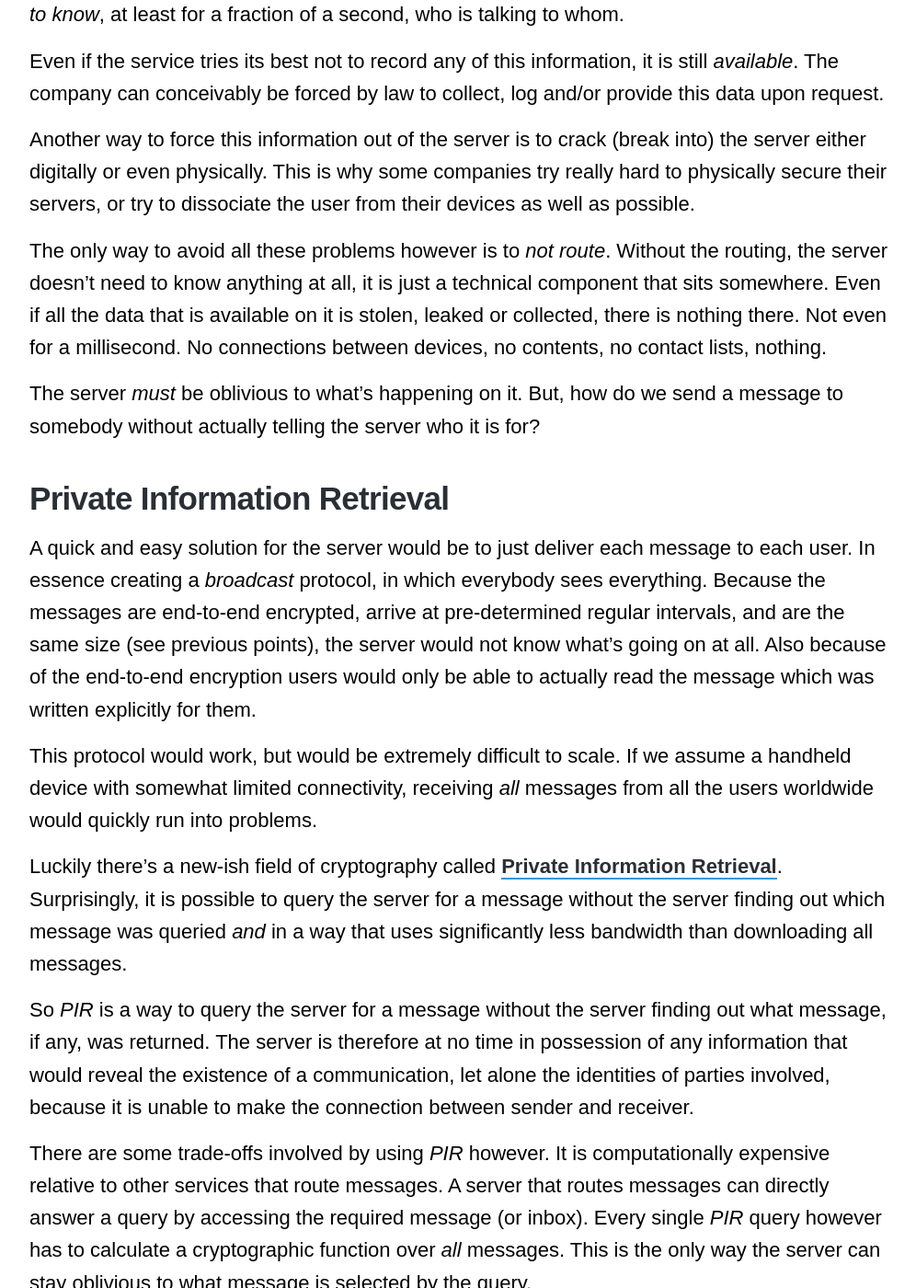
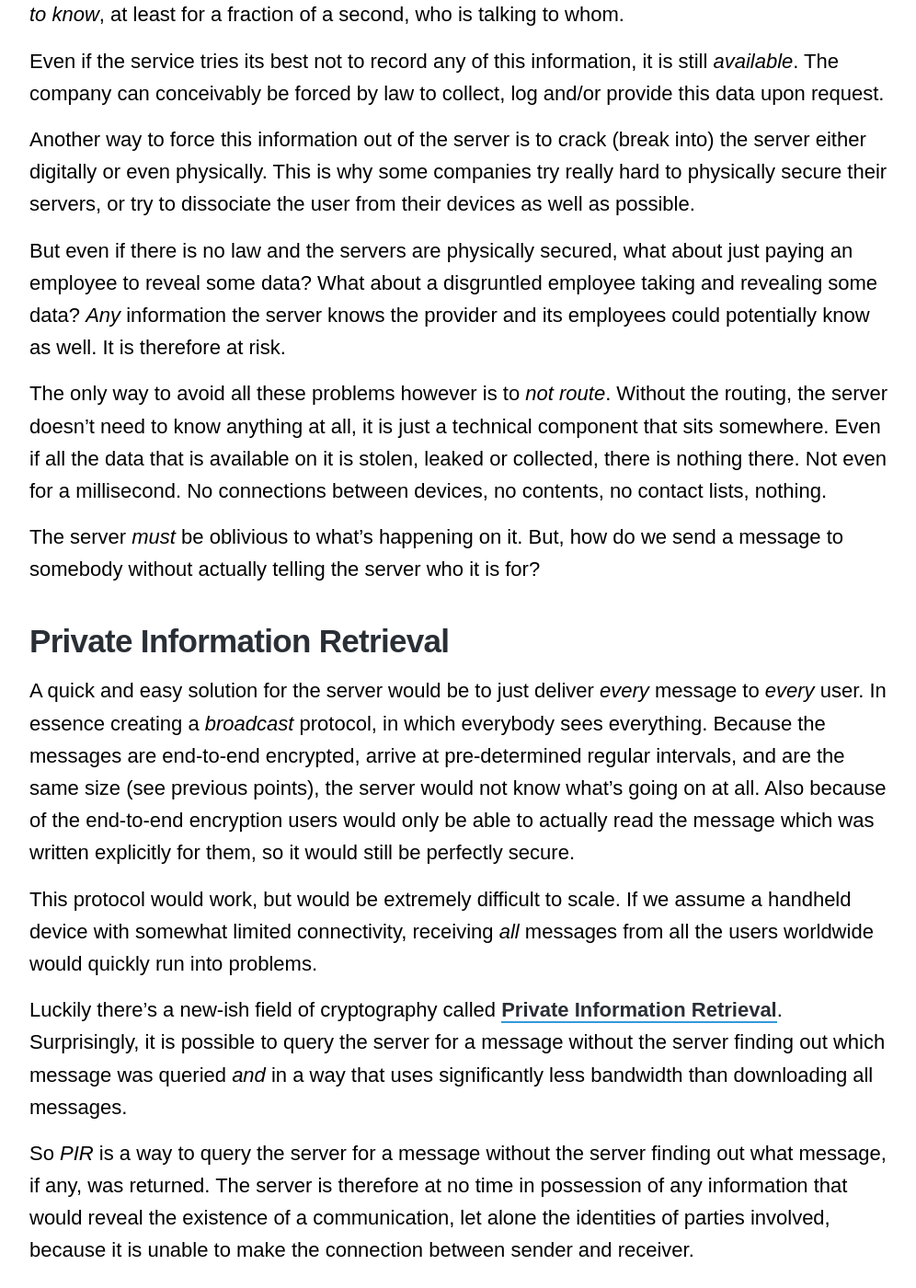
Before and after one commit to crowdymous/crowdymous.github.io, a Jekyll site: the page built from _posts/2021-10-29-untraceable.md, in a window 1280 px wide and 1400 px high, scrolled down 3881 px. Shown: the whole window at 92% size, without its empty margins (138-1134 px from the left). Built offline with Jekyll 4.4.1, drawn with Linux system fonts in a browser that asks for light colours; nearby versions of some CDN libraries; some web fonts are replaced; some of the changed text lies outside the part shown.

Commit message:
Corrections

```diff
--- a/_posts/2021-10-29-untraceable.md
+++ b/_posts/2021-10-29-untraceable.md
@@ -120,6 +120,10 @@ Another way to force this information out of the server is to crack (break into)
 digitally or even physically. This is why some companies try really hard to physically secure their servers, or try
 to dissociate the user from their devices as well as possible.
 
+But even if there is no law and the servers are physically secured, what about just paying an
+employee to reveal some data? What about a disgruntled employee taking and revealing some data? *Any*
+information the server knows the provider and its employees could potentially know as well. It is therefore at risk.
+
 The only way to avoid all these problems however is to *not route*. Without the routing, the server doesn't need
 to know anything at all, it is just a technical component that sits somewhere. Even if all the data
 that is available on it is stolen, leaked or collected, there is nothing there. Not even
@@ -129,11 +133,11 @@ The server *must* be oblivious to what's happening on it. But, how do we send a
 
 ## Private Information Retrieval
 
-A quick and easy solution for the server would be to just deliver each message to each user. In essence
+A quick and easy solution for the server would be to just deliver *every* message to *every* user. In essence
 creating a *broadcast* protocol, in which everybody sees everything. Because the messages
 are end-to-end encrypted, arrive at pre-determined regular intervals, and are the same size (see previous points),
 the server would not know what's going on at all. Also because of the end-to-end encryption users would only be
-able to actually read the message which was written explicitly for them.
+able to actually read the message which was written explicitly for them, so it would still be perfectly secure.
 
 This protocol would work, but would be extremely difficult to scale. If we assume a handheld
 device with somewhat limited connectivity, receiving *all* messages from all the users worldwide
@@ -150,7 +154,7 @@ was returned. The server is therefore at no time in possession of any informatio
 the existence of a communication, let alone the identities of parties involved, because it is unable to
 make the connection between sender and receiver.
 
-There are some trade-offs involved by using *PIR* however. It is computationally expensive
+There are some trade-offs involved in using *PIR* however. It is computationally expensive
 relative to other services that route messages. A server that routes messages can directly
 answer a query by accessing the required message (or inbox). Every single *PIR* query however has to
 calculate a cryptographic function over *all* messages. This is the only way the server
```
